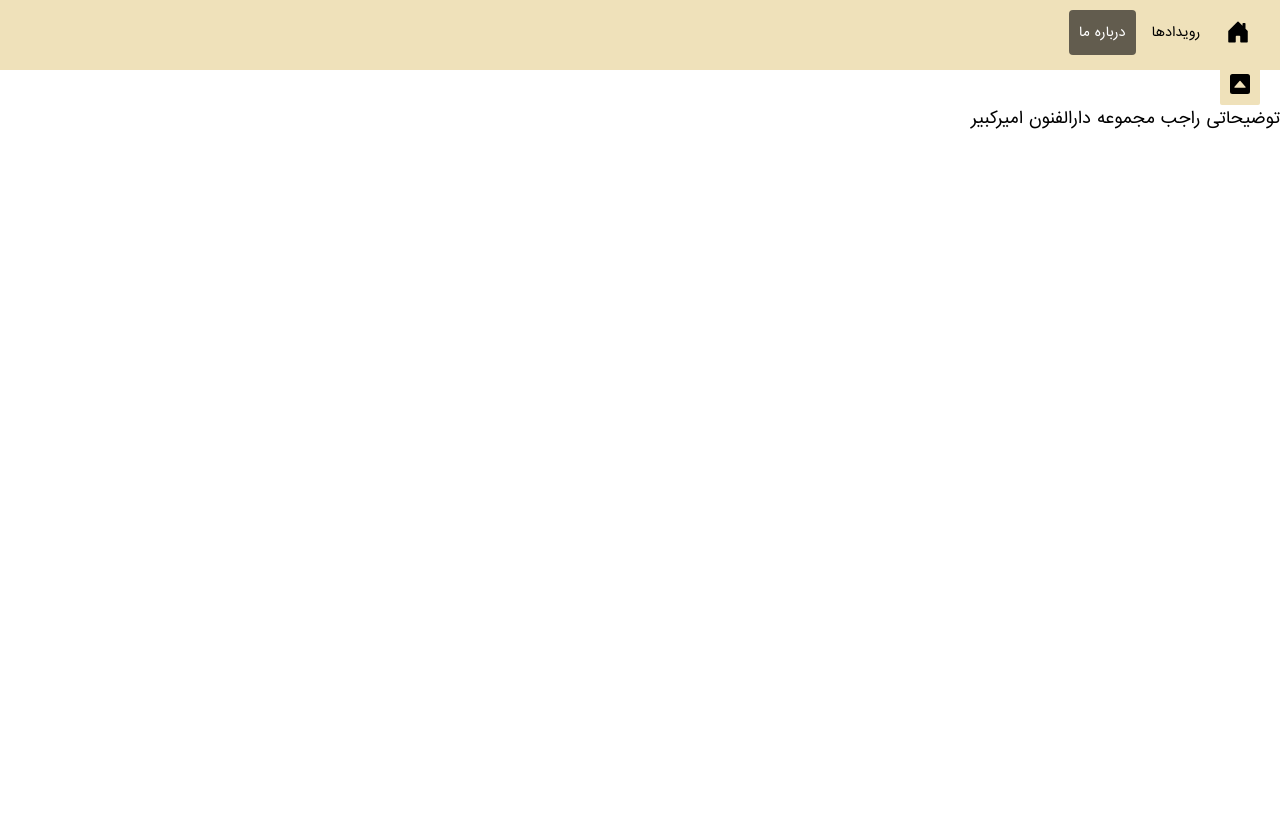
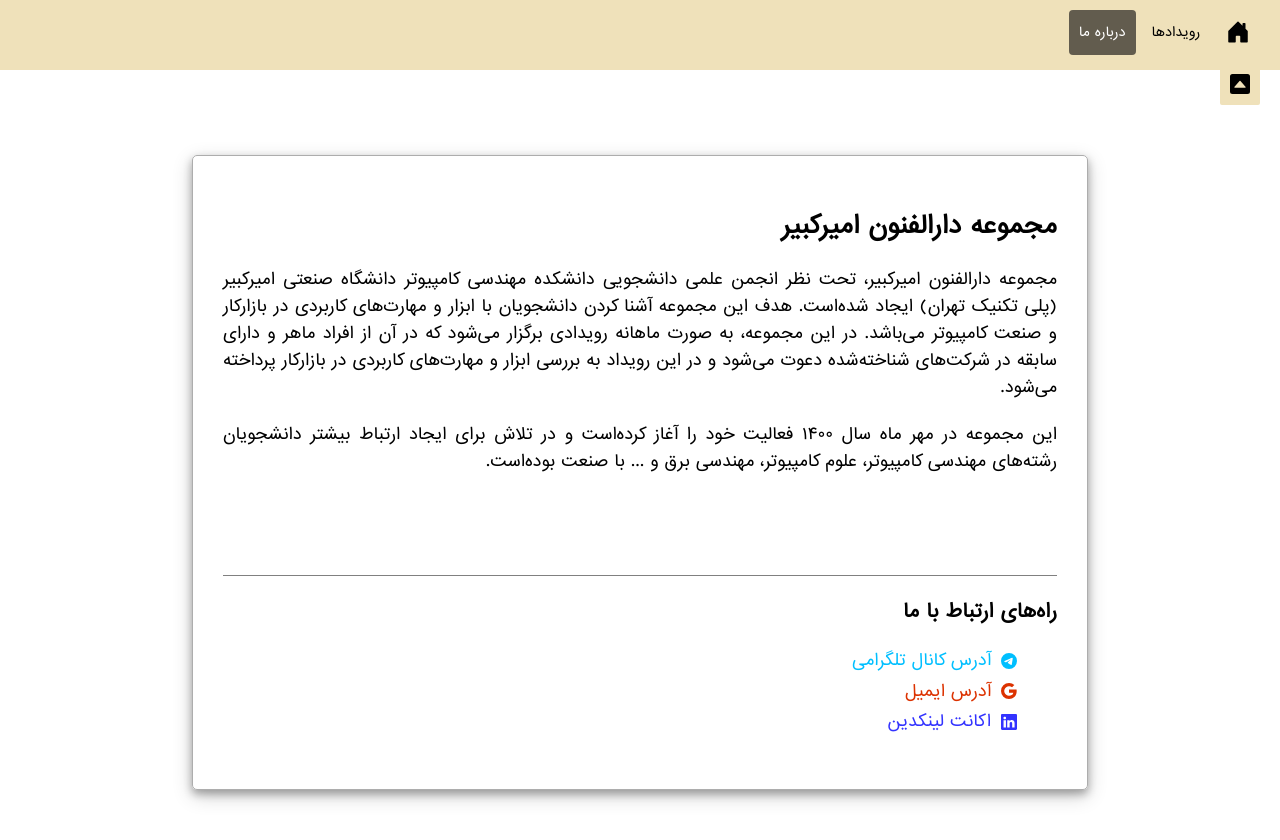
Before and after one commit to aut-daralfonoon/frontend, a Vue app: page /about in a window 1280 px wide. Before the commit the page ends 800 px from the top, so only its background shows below. Built offline with nearby package versions, Linux system fonts and the light colour scheme.

Commit message:
update: about view

```diff
--- a/src/views/AboutView.vue
+++ b/src/views/AboutView.vue
@@ -2,7 +2,86 @@
 </script>
 
 <template>
-  <main>
-    {{ "توضیحاتی راجب مجموعه دارالفنون امیرکبیر" }}
+  <main class="ab-container">
+    <h2 style="margin-bottom: 20px;">
+      {{ "مجموعه دارالفنون امیرکبیر" }}
+    </h2>
+    <p style="text-align: justify;">
+      مجموعه دارالفنون امیرکبیر، تحت نظر انجمن علمی دانشجویی دانشکده مهندسی کامپیوتر دانشگاه صنعتی امیرکبیر
+      (پلی تکنیک تهران) ایجاد شده‌است. هدف این مجموعه آشنا کردن دانشجویان با ابزار و مهارت‌های کاربردی در بازارکار
+      و صنعت کامپیوتر می‌باشد.
+      در این مجموعه، به صورت ماهانه رویدادی برگزار می‌شود که در آن از افراد ماهر و دارای سابقه در شرکت‌های
+      شناخته‌شده دعوت می‌شود و در این رویداد به بررسی ابزار و مهارت‌های کاربردی در بازارکار پرداخته می‌شود.
+    </p>
+    <p style="text-align: justify; margin-top: 20px;">
+      این مجموعه در مهر ماه سال ۱۴۰۰ فعالیت خود را آغاز کرده‌است و در تلاش برای ایجاد ارتباط بیشتر
+      دانشجویان رشته‌های مهندسی کامپیوتر، علوم کامپیوتر، مهندسی برق و ... با صنعت بوده‌است.
+    </p>
+    <div style="border-top: 1px solid gray; margin-top: 100px; padding-top: 20px;">
+      <h3 style="margin-bottom: 20px;">
+        {{ "راه‌های ارتباط با ما" }}
+      </h3>
+      <ul>
+        <li>
+          <a class="icon-text" href="#" style="color: #00bfff;">
+            <svg xmlns="http://www.w3.org/2000/svg" width="16" height="16" fill="currentColor" class="bi bi-telegram" viewBox="0 0 16 16">
+              <path d="M16 8A8 8 0 1 1 0 8a8 8 0 0 1 16 0zM8.287 5.906c-.778.324-2.334.994-4.666 2.01-.378.15-.577.298-.595.442-.03.243.275.339.69.47l.175.055c.408.133.958.288 1.243.294.26.006.549-.1.868-.32 2.179-1.471 3.304-2.214 3.374-2.23.05-.012.12-.026.166.016.047.041.042.12.037.141-.03.129-1.227 1.241-1.846 1.817-.193.18-.33.307-.358.336a8.154 8.154 0 0 1-.188.186c-.38.366-.664.64.015 1.088.327.216.589.393.85.571.284.194.568.387.936.629.093.06.183.125.27.187.331.236.63.448.997.414.214-.02.435-.22.547-.82.265-1.417.786-4.486.906-5.751a1.426 1.426 0 0 0-.013-.315.337.337 0 0 0-.114-.217.526.526 0 0 0-.31-.093c-.3.005-.763.166-2.984 1.09z"/>
+            </svg>
+            <span style="margin-right: 10px;">
+              {{ "آدرس کانال تلگرامی" }}
+            </span>
+          </a>
+        </li>
+        <li>
+          <a class="icon-text" href="#" style="color: #dc3200;">
+            <svg xmlns="http://www.w3.org/2000/svg" width="16" height="16" fill="currentColor" class="bi bi-google" viewBox="0 0 16 16">
+              <path d="M15.545 6.558a9.42 9.42 0 0 1 .139 1.626c0 2.434-.87 4.492-2.384 5.885h.002C11.978 15.292 10.158 16 8 16A8 8 0 1 1 8 0a7.689 7.689 0 0 1 5.352 2.082l-2.284 2.284A4.347 4.347 0 0 0 8 3.166c-2.087 0-3.86 1.408-4.492 3.304a4.792 4.792 0 0 0 0 3.063h.003c.635 1.893 2.405 3.301 4.492 3.301 1.078 0 2.004-.276 2.722-.764h-.003a3.702 3.702 0 0 0 1.599-2.431H8v-3.08h7.545z"/>
+            </svg>
+            <span style="margin-right: 10px;">
+              {{ "آدرس ایمیل" }}
+            </span>
+          </a>
+        </li>
+        <li>
+          <a class="icon-text" href="#" style="color: #3333ff;">
+            <svg xmlns="http://www.w3.org/2000/svg" width="16" height="16" fill="currentColor" class="bi bi-linkedin" viewBox="0 0 16 16">
+              <path d="M0 1.146C0 .513.526 0 1.175 0h13.65C15.474 0 16 .513 16 1.146v13.708c0 .633-.526 1.146-1.175 1.146H1.175C.526 16 0 15.487 0 14.854V1.146zm4.943 12.248V6.169H2.542v7.225h2.401zm-1.2-8.212c.837 0 1.358-.554 1.358-1.248-.015-.709-.52-1.248-1.342-1.248-.822 0-1.359.54-1.359 1.248 0 .694.521 1.248 1.327 1.248h.016zm4.908 8.212V9.359c0-.216.016-.432.08-.586.173-.431.568-.878 1.232-.878.869 0 1.216.662 1.216 1.634v3.865h2.401V9.25c0-2.22-1.184-3.252-2.764-3.252-1.274 0-1.845.7-2.165 1.193v.025h-.016a5.54 5.54 0 0 1 .016-.025V6.169h-2.4c.03.678 0 7.225 0 7.225h2.4z"/>
+            </svg>
+            <span style="margin-right: 10px;">
+              {{ "اکانت لینکدین" }}
+            </span>
+          </a>
+        </li>
+      </ul>
+    </div>
   </main>
 </template>
+
+<style scoped>
+.ab-container {
+  width: 70%;
+  margin: 50px auto;
+
+  padding: 50px 30px;
+
+  border: 1px solid #adadad;
+  border-radius: 5px;
+
+  box-shadow: 0 4px 8px 0 rgba(0, 0, 0, 0.3), 0 6px 20px 0 rgba(0, 0, 0, 0.19);
+}
+
+.ab-container > div > ul {
+  list-style-type: none;
+  padding-right: 40px;
+}
+
+.ab-container > div > ul > li > a {
+  text-decoration: none;
+  color: inherit;
+}
+
+.icon-text {
+  display: inline-flex;
+  align-items: center;
+}
+</style>
```
